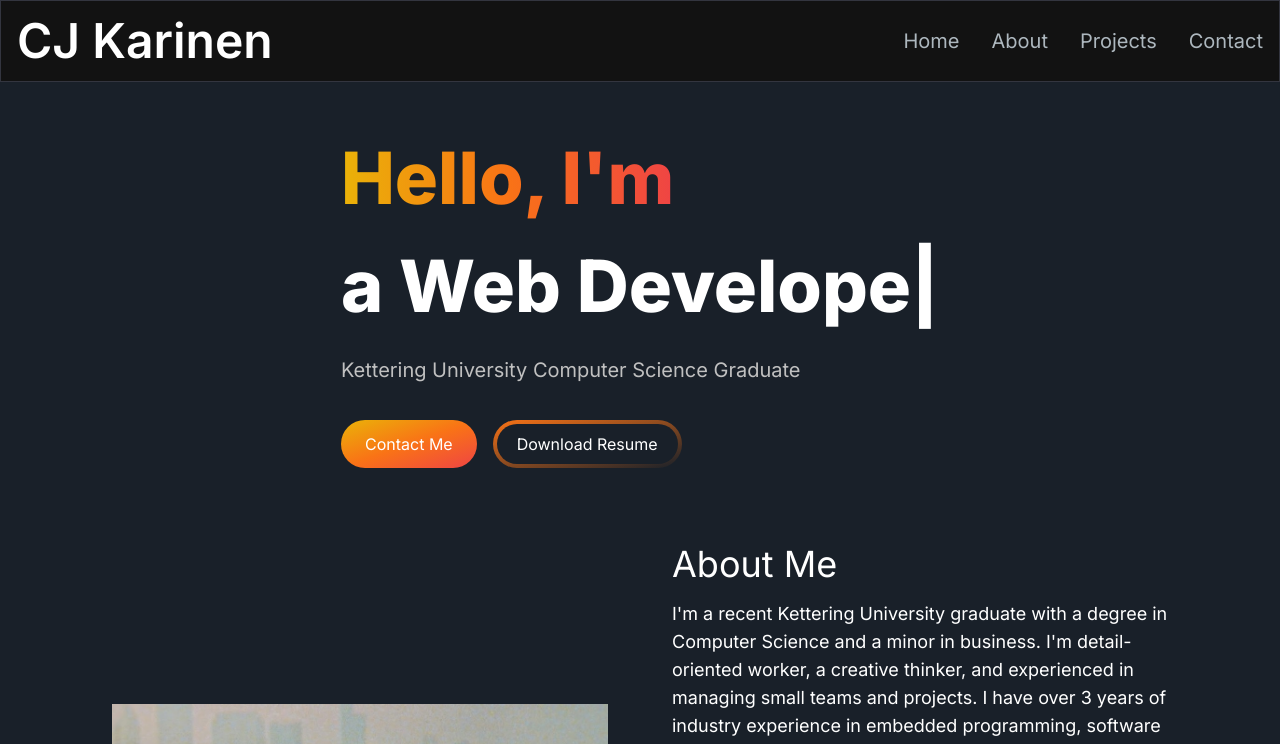
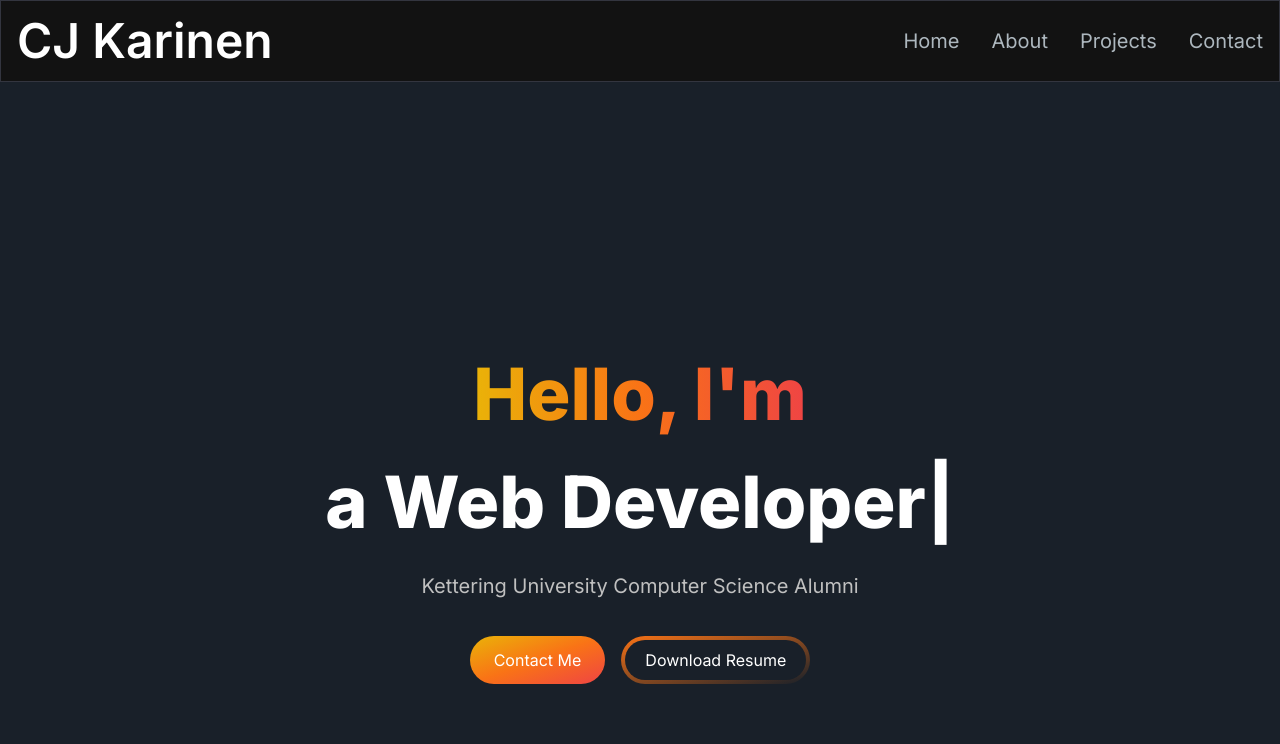
Before and after one commit to cjkarinen20/cjkarinen20.github.io, a Next.js app: page / in a window 1280 px wide. Shown: the top 744 px of the page. Built offline with nearby package versions, Linux system fonts and the light colour scheme.

Commit message:
Removed Two Column Layout from Hero Section

```diff
--- a/src/app/Components/HeroSection.jsx
+++ b/src/app/Components/HeroSection.jsx
@@ -7,19 +7,13 @@ import { motion } from "framer-motion";
 
 const HeroSection = () => {
     return (
-        <section className="lg:py-16" id="home">
-            <div className="grid grid-cols-1 sm:grid-cols-12 "
-            style={{
-                display: 'flex',
-                alignItems: 'center',
-                justifyContent: 'center',
-                height: '30vh',
-              }}>
+        <section className="lg:py-16 h-screen" id="home">
+            <div className="grid grid-cols-1 sm:grid-cols-12 h-full items-center">
                 <motion.div
                     initial={{ opacity: 0, scale: 0.5 }}
                     animate={{ opacity: 1, scale: 1 }}
                     transition={{ duration: 0.5 }}
-                    className="col-span-8 place-self-center text-center sm:text-left">
+                    className="col-span-12 mx-auto text-center">
                     <h1 className="text-white mb-4 text-5xl sm:text-2xl lg:text-7xl lg:leading-normal font-extrabold">
                         <span className="text-transparent bg-clip-text bg-gradient-to-r from-yellow-500 via-orange-500 to-red-500">
                             Hello, I&#39;m{" "}
@@ -43,7 +37,7 @@ const HeroSection = () => {
                         />
                     </h1>
                     <p className="text-[#c0c0c0] text-base sm:text-lg mb-6 lg:text-xl">
-                        Kettering University Computer Science Graduate
+                        Kettering University Computer Science Alumni
                     </p>
                     <div>
                         <Link
```
Also changed, not shown: 2 other files (tests, documents, lock files or other folders).
